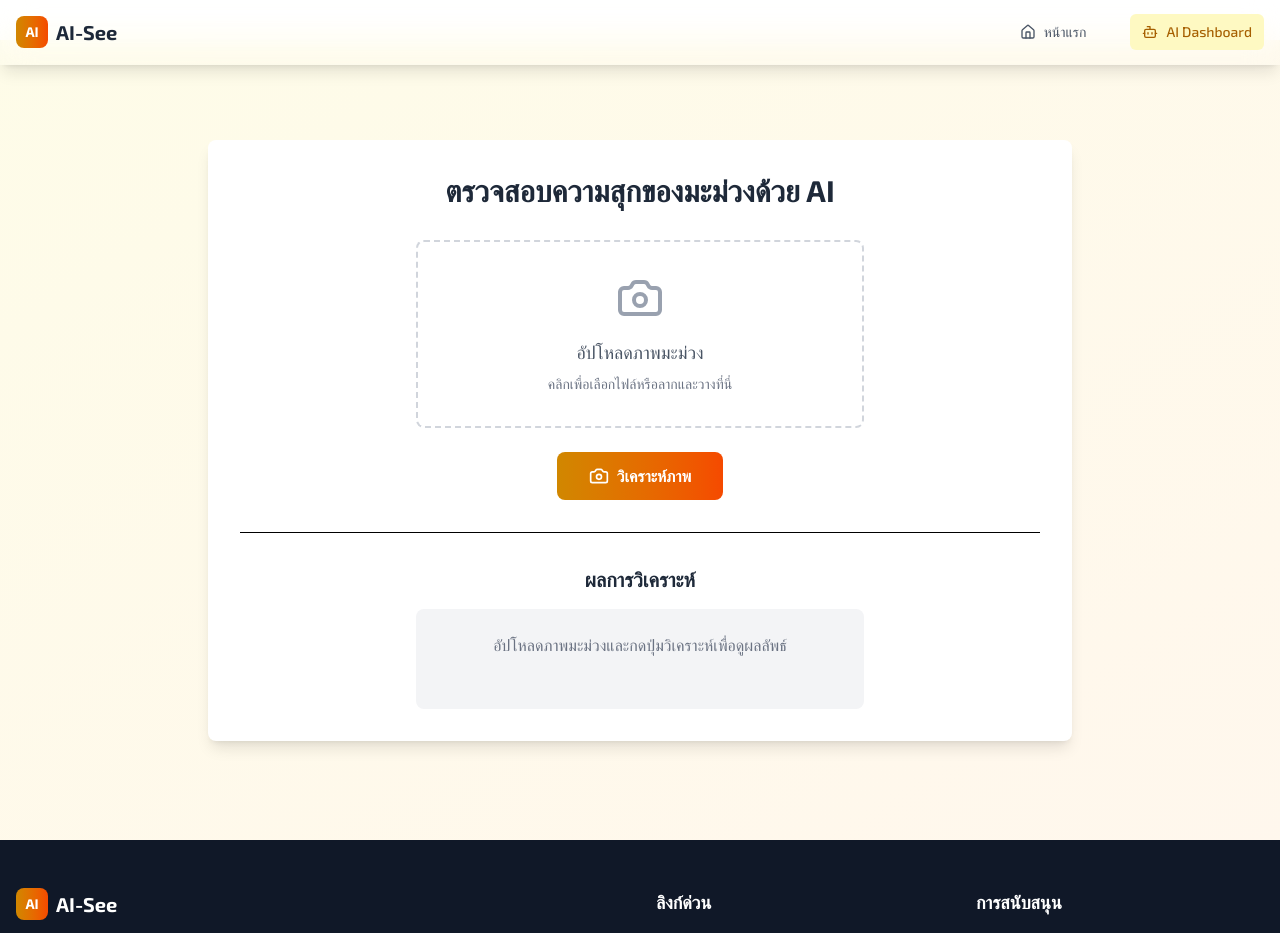
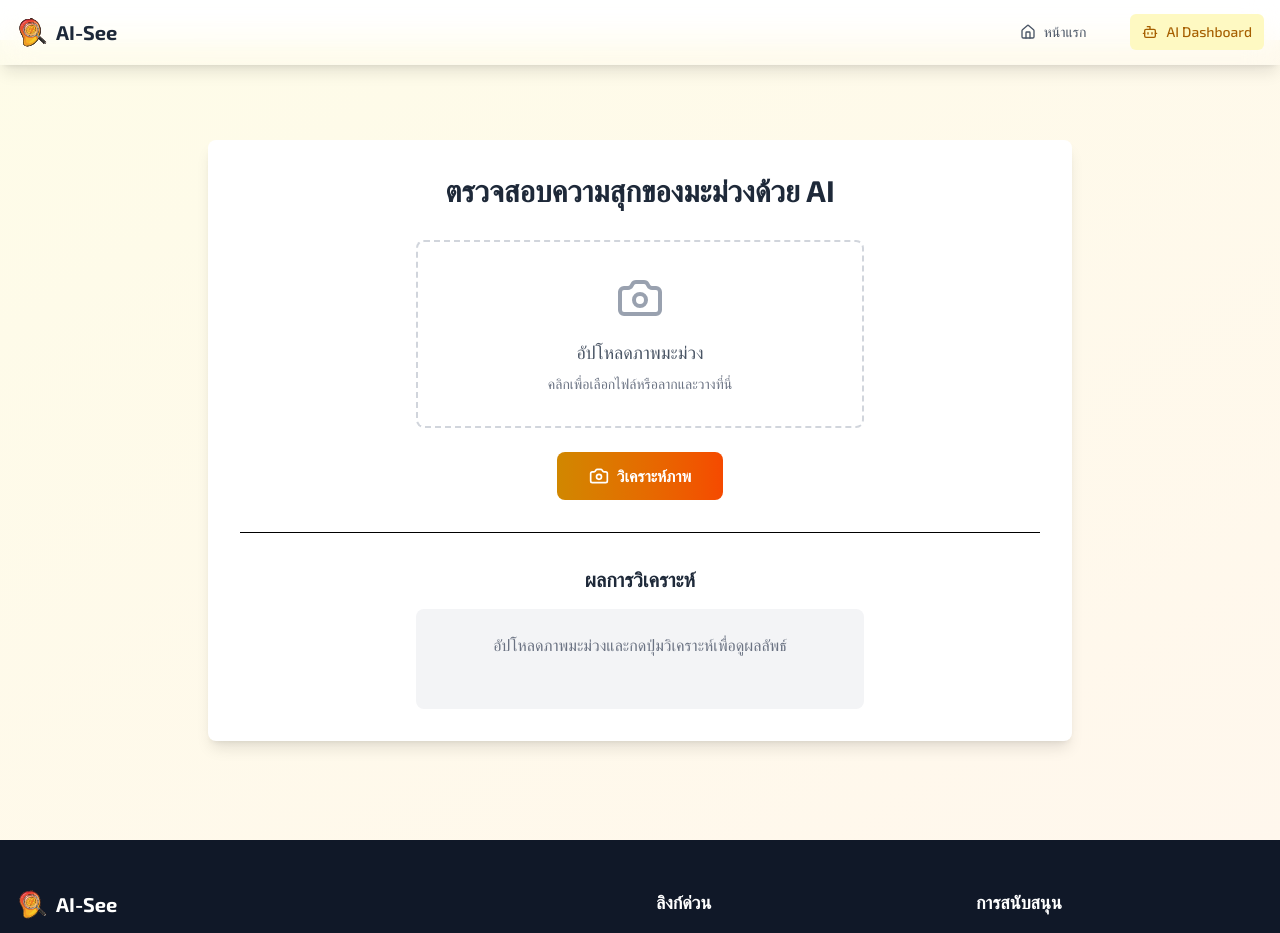
Before and after one commit to Setthapong-dev/Ai-See, a React (Vite) app in the folder client/: page /ai in a window 1280 px wide. Shown: the top 933 px of the page. Built offline with nearby package versions, Linux system fonts and the light colour scheme; a web font is replaced by a local one.

Commit message:
อัปเดต logo

```diff
--- a/client/components/Footer.jsx
+++ b/client/components/Footer.jsx
@@ -1,6 +1,7 @@
 import React from 'react'
 import { Link } from 'react-router-dom'
 import { Github, Twitter, Mail, Heart } from 'lucide-react'
+import AISeeLogo from '../src/assets/AI-See_logo.svg'
 
 const Footer = () => {
   return (
@@ -10,9 +11,11 @@ const Footer = () => {
           {/* Brand Section */}
           <div className="col-span-1 md:col-span-2">
             <Link to="/" className="flex items-center space-x-2 mb-4">
-              <div className="w-8 h-8 bg-gradient-to-r from-yellow-600 to-orange-600 rounded-lg flex items-center justify-center">
-                <span className="text-white font-bold text-sm">AI</span>
-              </div>
+              <img
+                src={AISeeLogo}
+                alt="AI-See Logo"
+                className="w-8 h-8"
+              />
               <span className="text-xl font-bold">AI-See</span>
             </Link>
             <p className="text-gray-400 mb-6 max-w-md">
--- a/client/components/Header.jsx
+++ b/client/components/Header.jsx
@@ -1,6 +1,7 @@
 import React, { useState, useEffect } from 'react'
 import { Link, useLocation } from 'react-router-dom'
 import { Home, Bot, Menu, X } from 'lucide-react'
+import AISeeLogo from '../src/assets/AI-See_logo.svg'
 
 const Header = () => {
   const location = useLocation()
@@ -35,9 +36,11 @@ const Header = () => {
             onClick={() => window.scrollTo({ top: 0, behavior: 'smooth' })}
             className="flex items-center space-x-2 hover:opacity-80 transition duration-300"
           >
-            <div className="w-8 h-8 bg-gradient-to-r from-yellow-600 to-orange-600 rounded-lg flex items-center justify-center">
-              <span className="text-white font-bold text-sm">AI</span>
-            </div>
+            <img
+              src={AISeeLogo}
+              alt="AI-See Logo"
+              className="w-8 h-8"
+            />
             <span className={`text-xl font-bold transition-colors duration-300 ${
               isScrolled ? 'text-gray-800' : 'text-gray-800'
             }`}>AI-See</span>
--- a/client/index.html
+++ b/client/index.html
@@ -2,7 +2,7 @@
 <html lang="en">
   <head>
     <meta charset="UTF-8" />
-    <link rel="icon" type="image/svg+xml" href="/vite.svg" />
+    <link rel="icon" type="image/svg+xml" href="/AI-See_logo.svg" />
     <meta name="viewport" content="width=device-width, initial-scale=1.0" />
     <title>Ai-See</title>
   </head>
```
Also changed, not shown: client/public/AI-See_logo.svg (added), client/src/assets/AI-See_logo.svg (added).
